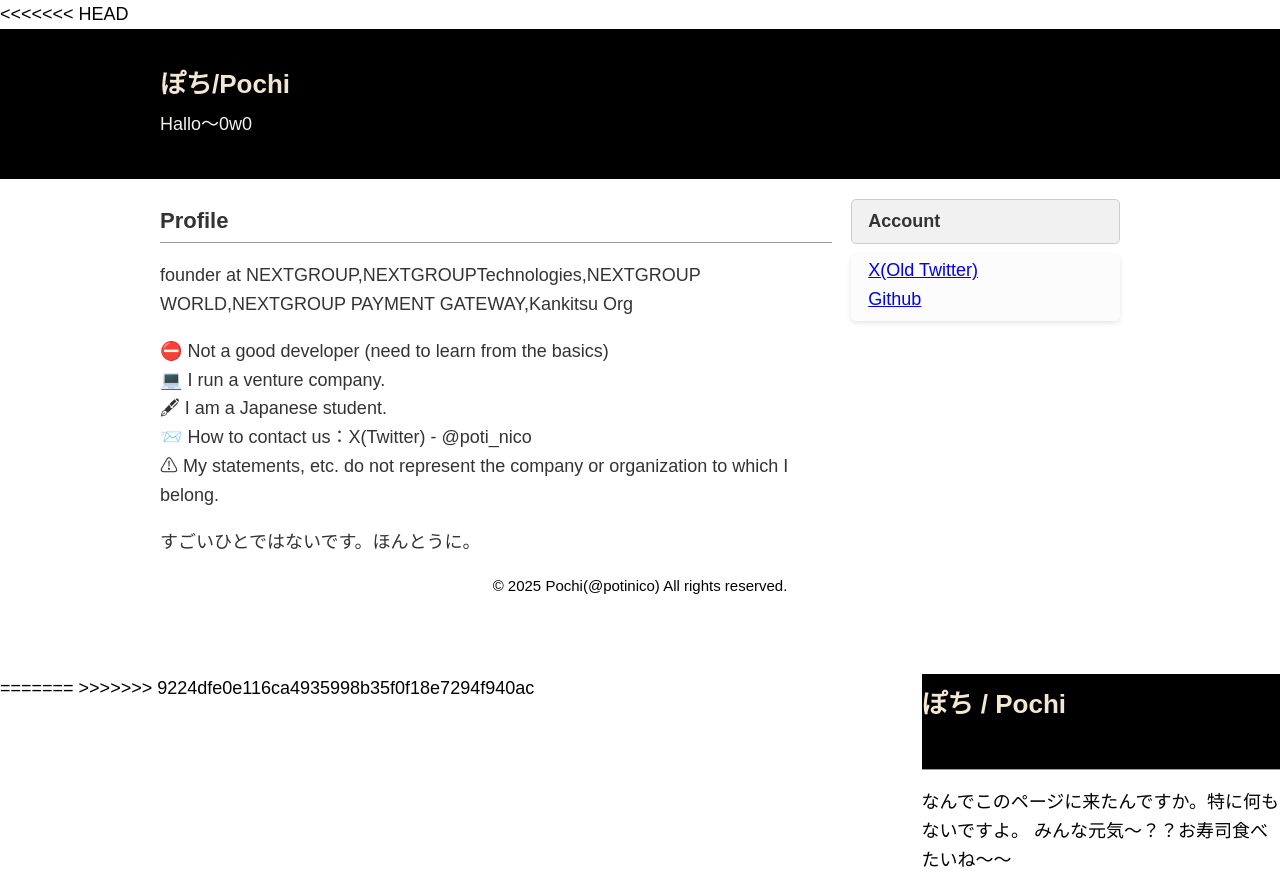
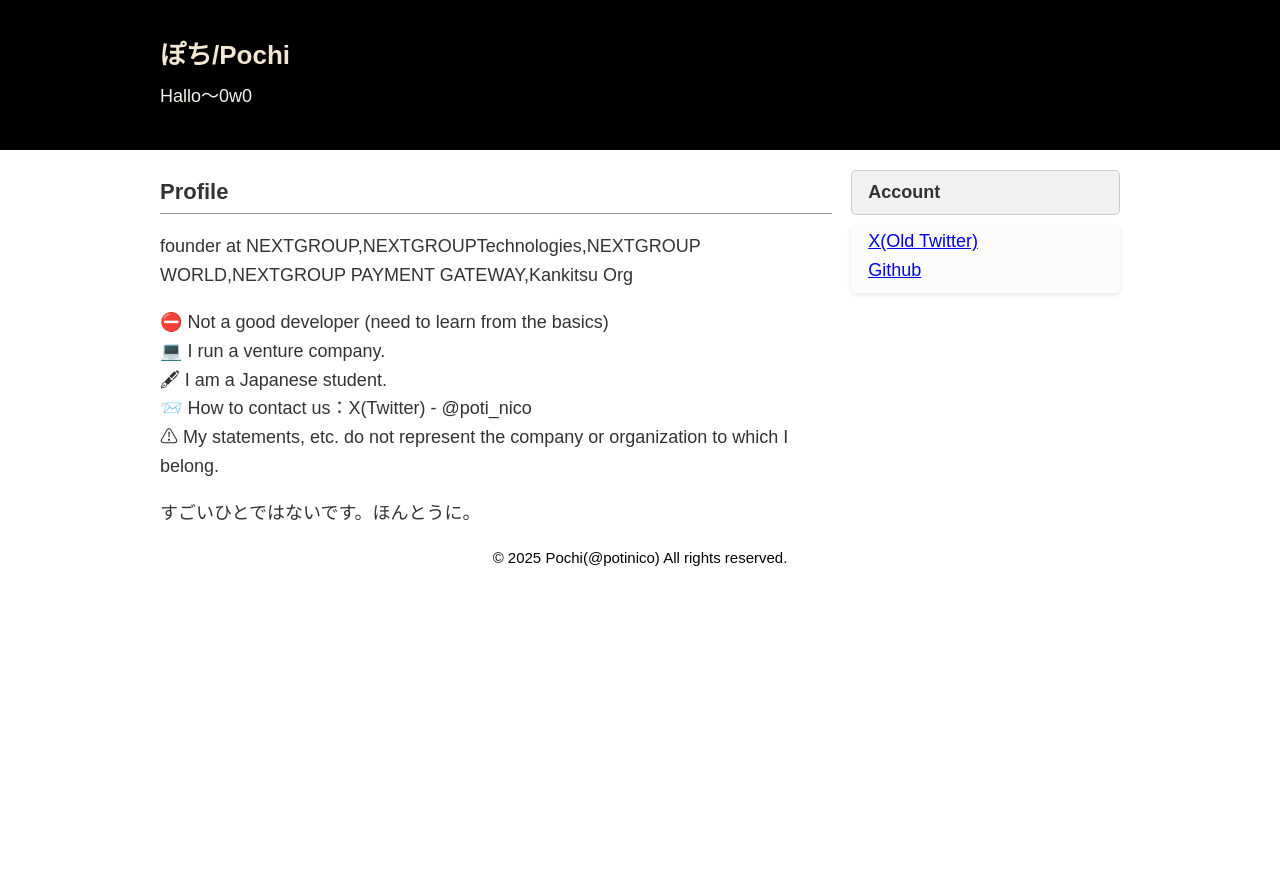
Before and after one commit to potinico/potinico.github.io, a plain HTML site: page index.html in a window 1280 px wide. After the commit the page ends 800 px from the top, so only its background shows below. Drawn offline with Linux system fonts and the light colour scheme.

Commit message:
Update index.html

```diff
--- a/index.html
+++ b/index.html
@@ -1,4 +1,3 @@
-<<<<<<< HEAD
 <!DOCTYPE html>
 <html lang="ja">
 <head>
@@ -38,32 +37,3 @@
 <footer>© 2025 Pochi(@potinico) All rights reserved.</footer>
 </div></body>
 </html>
-=======
-<aside class="profile-card">
-    <header>
-      <!-- the username -->
-      <h1>
-              ぽち / Pochi
-            </h1>
-
-      <!-- and role or location -->
-      <h2>
-              うお～
-            </h2>
-
-    </header>
-
-    <!-- bit of a bio; who are you? -->
-    <div class="profile-bio">
-
-      <p>
-        なんでこのページに来たんですか。特に何もないですよ。
-        みんな元気～？？お寿司食べたいね～～
-      </p>
-
-    </div>
-
-    <!-- some social links to show off -->
-    </ul>
-  </aside>
->>>>>>> 9224dfe0e116ca4935998b35f0f18e7294f940ac
```
